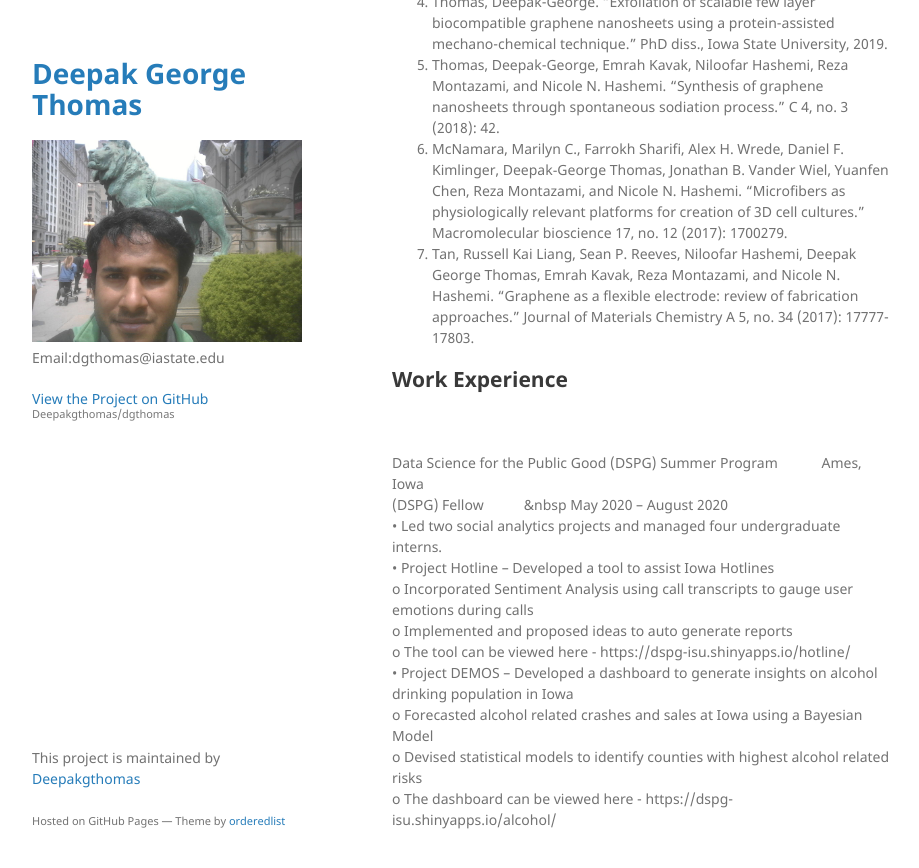
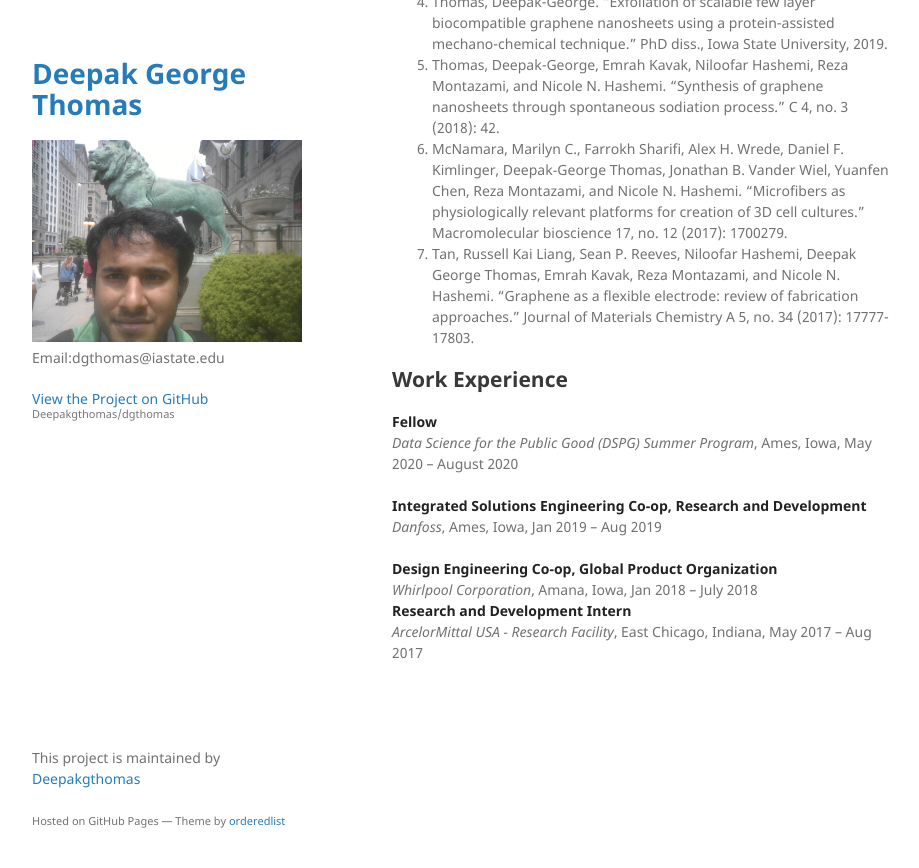
Before and after one commit to Deepakgthomas/dgthomas, a Jekyll site: the page built from index.md, in a window 1280 px wide and 900 px high, scrolled down 591 px. Shown: the top 868 px of the window, without its empty margins (178-1097 px from the left). Built offline with Jekyll 4.4.1, drawn with Linux system fonts in a browser that asks for light colours; our own code applies the rules of GitHub Pages for plain Markdown files.

Commit message:
Update index.md

```diff
--- a/index.md
+++ b/index.md
@@ -12,16 +12,12 @@
 7. Tan, Russell Kai Liang, Sean P. Reeves, Niloofar Hashemi, Deepak George Thomas, Emrah Kavak, Reza Montazami, and Nicole N. Hashemi. "Graphene as a flexible electrode: review of fabrication approaches." Journal of Materials Chemistry A 5, no. 34 (2017): 17777-17803. <br>
 
 ## Work Experience
-<br>
 
-Data Science for the Public Good (DSPG) Summer Program  &nbsp; &nbsp; &nbsp; &nbsp; &nbsp; &nbsp;Ames, Iowa<br>
-(DSPG) Fellow &nbsp; &nbsp; &nbsp; &nbsp; &nbsp; &nbsp						                   May 2020 – August 2020<br>
-•	Led two social analytics projects and managed four undergraduate interns.<br>
-•	Project Hotline – Developed a tool to assist Iowa Hotlines<br>
-o	Incorporated Sentiment Analysis using call transcripts to gauge user emotions during calls<br>
-o	Implemented and proposed ideas to auto generate reports <br>
-o	The tool can be viewed here - https://dspg-isu.shinyapps.io/hotline/ <br>
-•	Project DEMOS – Developed a dashboard to generate insights on alcohol drinking population in Iowa<br>
-o	Forecasted alcohol related crashes and sales at Iowa using a Bayesian Model<br>
-o	Devised statistical models to identify counties with highest alcohol related risks<br>
-o	The dashboard can be viewed here - https://dspg-isu.shinyapps.io/alcohol/ <br>
+**Fellow**<br>
+*Data Science for the Public Good (DSPG) Summer Program*, Ames, Iowa, May 2020 – August 2020 <br><br>
+**Integrated Solutions Engineering Co-op, Research and Development**<br>
+*Danfoss*, Ames, Iowa, Jan 2019 – Aug 2019 <br><br>
+**Design Engineering Co-op, Global Product Organization**<br>
+*Whirlpool Corporation*, Amana, Iowa, Jan 2018 – July 2018<br>
+**Research and Development Intern**<br>
+*ArcelorMittal USA - Research Facility*, East Chicago, Indiana, May 2017 – Aug 2017
```
